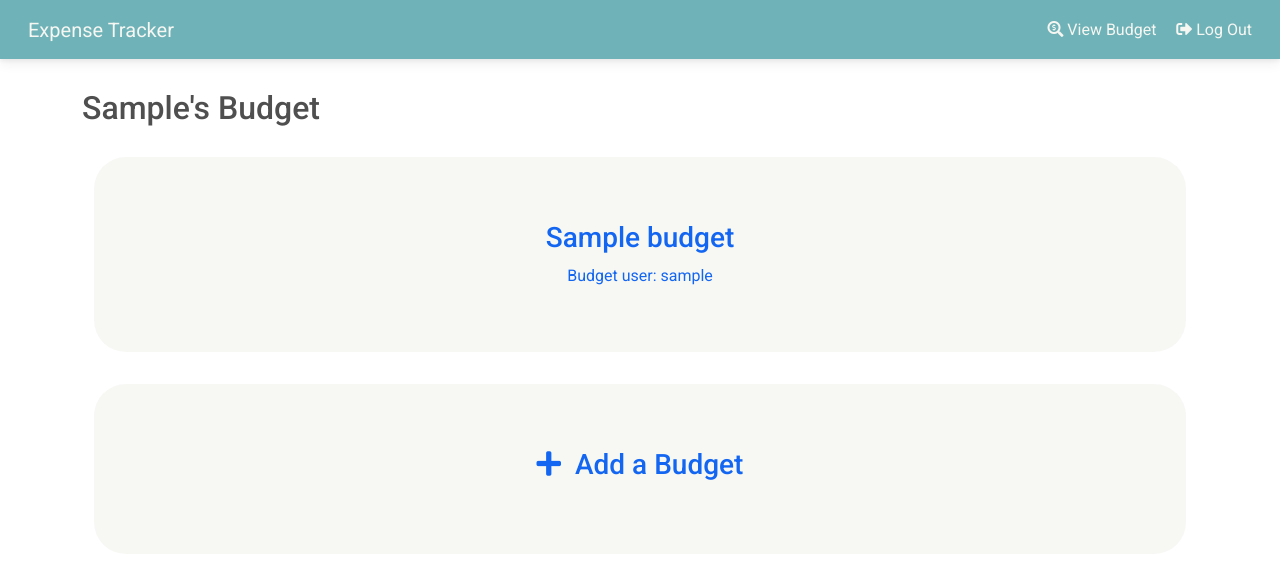
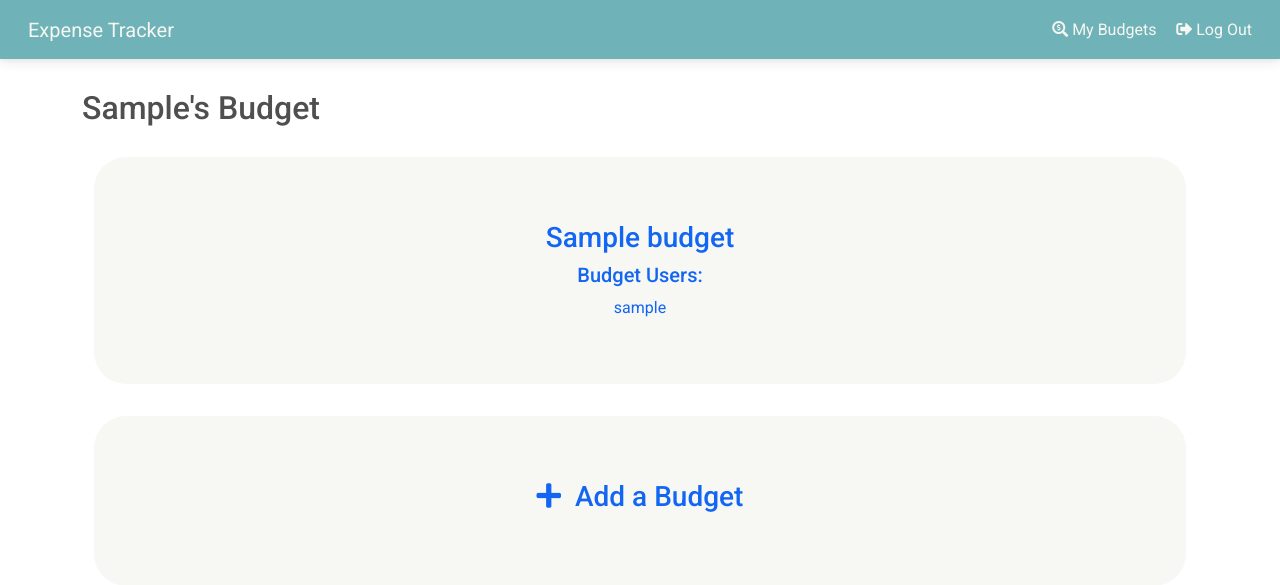
Before and after one commit to klynnyang/ExpenseTracker, a Django app: page /budget/ in a window 1280 px wide. Shown: the top 585 px of the page. Run offline with Django 3.2, Linux system fonts and the light colour scheme; a user stored in the database is signed in; tables that the repository leaves empty hold one stand-in row (values such as "Sample post"); some libraries are stand-ins or nearby versions.

Commit message:
CSS fixes

```diff
--- a/main_app/static/css/style.css
+++ b/main_app/static/css/style.css
@@ -76,3 +76,9 @@ a:link {
     display: flex;
     justify-content: space-between;
 }
+
+#summary-title {
+    display: flex;
+    justify-content: space-between;
+    align-items: center;
+}
--- a/main_app/templates/base.html
+++ b/main_app/templates/base.html
@@ -54,6 +54,7 @@
 
   </head>
   <body>
+    <!-- TITLE AND NAVIGATION -->
     <header>
       <nav class="navbar navbar-default border-0">
         <div class="container-fluid">
@@ -64,7 +65,7 @@
           <ul class="nav navbar-nav navbar-right">
             <li>
               {% if user.is_authenticated %}
-              <a href="{% url 'budget' %}"><i class="fas fa-search-dollar"></i> View Budget</a>  &nbsp;  &nbsp;
+              <a href="{% url 'budget' %}"><i class="fas fa-search-dollar"></i> My Budgets</a>  &nbsp;  &nbsp;
               <a href="{% url 'account_logout' %}"><i class="fas fa-sign-out-alt"></i> Log Out</a>
               {% else %}
               <a href="{% url 'account_login' %}"><i class="fas fa-sign-in-alt"></i>&nbsp Login</a>
@@ -75,10 +76,13 @@
       </nav>
     </header>
 
+    <!-- CONTENT -->
     <main class="container">
       {% block content %}
        {% endblock %}
     </main>
+
+    <!-- FOOTER -->
     <footer class="page-footer font-small">
       <div class="container-fluid">
         <i class="fas fa-copyright"></i> 2021 Expense Tracker - All Rights
--- a/main_app/templates/budget/index.html
+++ b/main_app/templates/budget/index.html
@@ -13,9 +13,9 @@ Expense Tracker - Budget
 
       <span class="title text-center"><h3>{{ budget.name }}</h3></span>
       <div class="text-center">
-        Budget user:
+        <h5>Budget Users:</h5>
         {% for user in budget.user.all%}
-        {{user}}
+        <div>{{user}}</div>
         {% endfor %}
       </div>
     </a>
```
Also changed, not shown: main_app/templates/budget/detail.html (+16 -5 lines), main_app/templates/index.html (indentation only).
